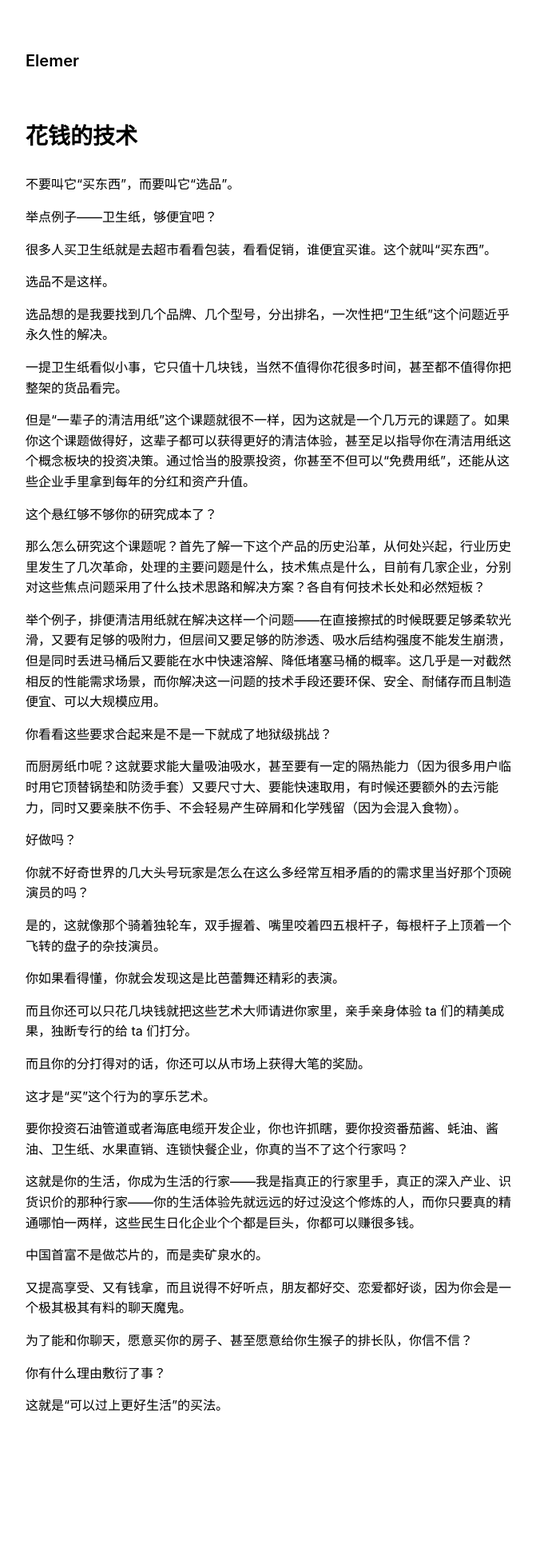
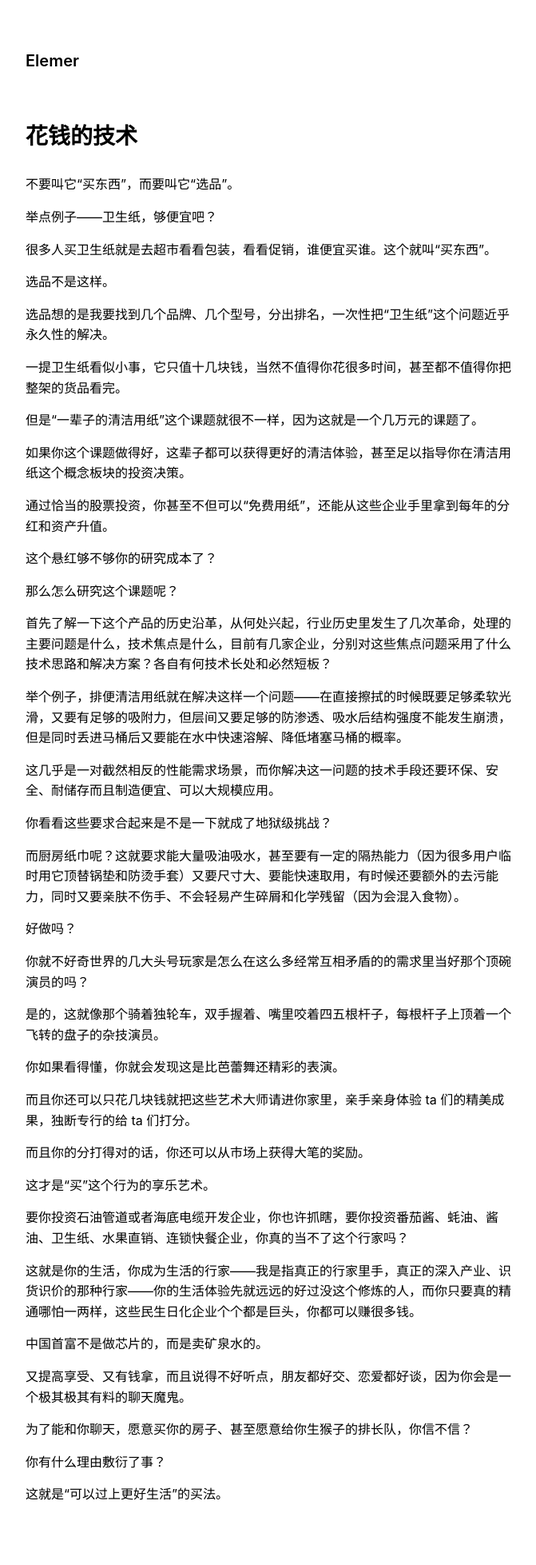
Before and after one commit to elemer1/elemer1.github.io, a Jekyll site: the page built from _markdown/花钱的技术.md, in a window 1280 px wide. Shown: the whole page at 80% size, without its empty margins (303-974 px from the left). Built offline with Jekyll 4.4.1, drawn with Linux system fonts in a browser that asks for light colours; before the commit the page ends 1846 px from its top, so only the background shows below that.

```diff
--- a/_markdown/花钱的技术.md
+++ b/_markdown/花钱的技术.md
@@ -16,13 +16,21 @@ listed: true
 
 一提卫生纸看似小事，它只值十几块钱，当然不值得你花很多时间，甚至都不值得你把整架的货品看完。
 
-但是“一辈子的清洁用纸”这个课题就很不一样，因为这就是一个几万元的课题了。如果你这个课题做得好，这辈子都可以获得更好的清洁体验，甚至足以指导你在清洁用纸这个概念板块的投资决策。通过恰当的股票投资，你甚至不但可以“免费用纸”，还能从这些企业手里拿到每年的分红和资产升值。
+但是“一辈子的清洁用纸”这个课题就很不一样，因为这就是一个几万元的课题了。
+
+如果你这个课题做得好，这辈子都可以获得更好的清洁体验，甚至足以指导你在清洁用纸这个概念板块的投资决策。
+
+通过恰当的股票投资，你甚至不但可以“免费用纸”，还能从这些企业手里拿到每年的分红和资产升值。
 
 这个悬红够不够你的研究成本了？
 
-那么怎么研究这个课题呢？首先了解一下这个产品的历史沿革，从何处兴起，行业历史里发生了几次革命，处理的主要问题是什么，技术焦点是什么，目前有几家企业，分别对这些焦点问题采用了什么技术思路和解决方案？各自有何技术长处和必然短板？
+那么怎么研究这个课题呢？
 
-举个例子，排便清洁用纸就在解决这样一个问题——在直接擦拭的时候既要足够柔软光滑，又要有足够的吸附力，但层间又要足够的防渗透、吸水后结构强度不能发生崩溃，但是同时丢进马桶后又要能在水中快速溶解、降低堵塞马桶的概率。这几乎是一对截然相反的性能需求场景，而你解决这一问题的技术手段还要环保、安全、耐储存而且制造便宜、可以大规模应用。
+首先了解一下这个产品的历史沿革，从何处兴起，行业历史里发生了几次革命，处理的主要问题是什么，技术焦点是什么，目前有几家企业，分别对这些焦点问题采用了什么技术思路和解决方案？各自有何技术长处和必然短板？
+
+举个例子，排便清洁用纸就在解决这样一个问题——在直接擦拭的时候既要足够柔软光滑，又要有足够的吸附力，但层间又要足够的防渗透、吸水后结构强度不能发生崩溃，但是同时丢进马桶后又要能在水中快速溶解、降低堵塞马桶的概率。
+
+这几乎是一对截然相反的性能需求场景，而你解决这一问题的技术手段还要环保、安全、耐储存而且制造便宜、可以大规模应用。
 
 你看看这些要求合起来是不是一下就成了地狱级挑战？
 
```
